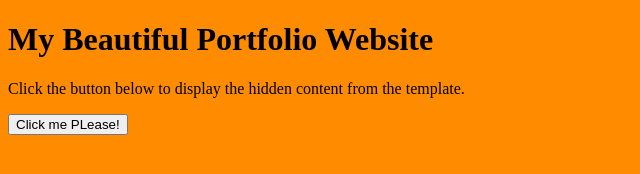
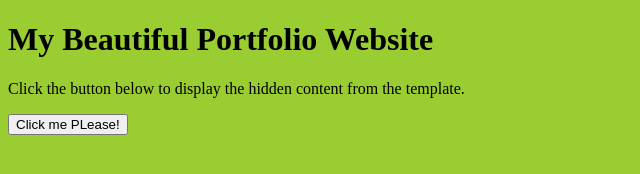
Before and after one commit to Svenpai304/portfolio, a plain HTML site: page docs/index.html in a window 1280 px wide. Shown: the whole page, without its empty margins (0-640 px from the left). Drawn offline with Linux system fonts and the light colour scheme.

Commit message:
style changes

```diff
--- a/docs/assets/css/app.css
+++ b/docs/assets/css/app.css
@@ -3,5 +3,5 @@ h1 {
 }
 
 body {
-    background-color: darkorange;
+    background-color: yellowgreen;
 }
```
